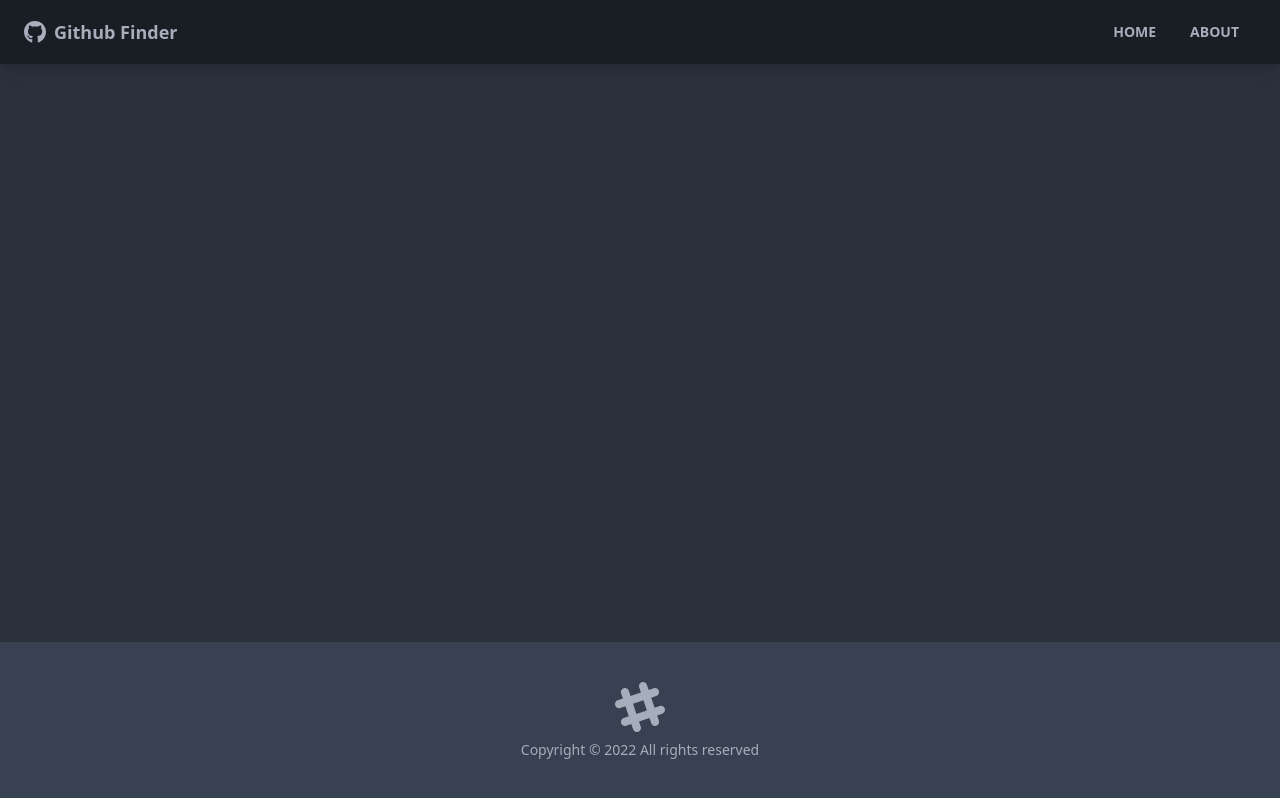
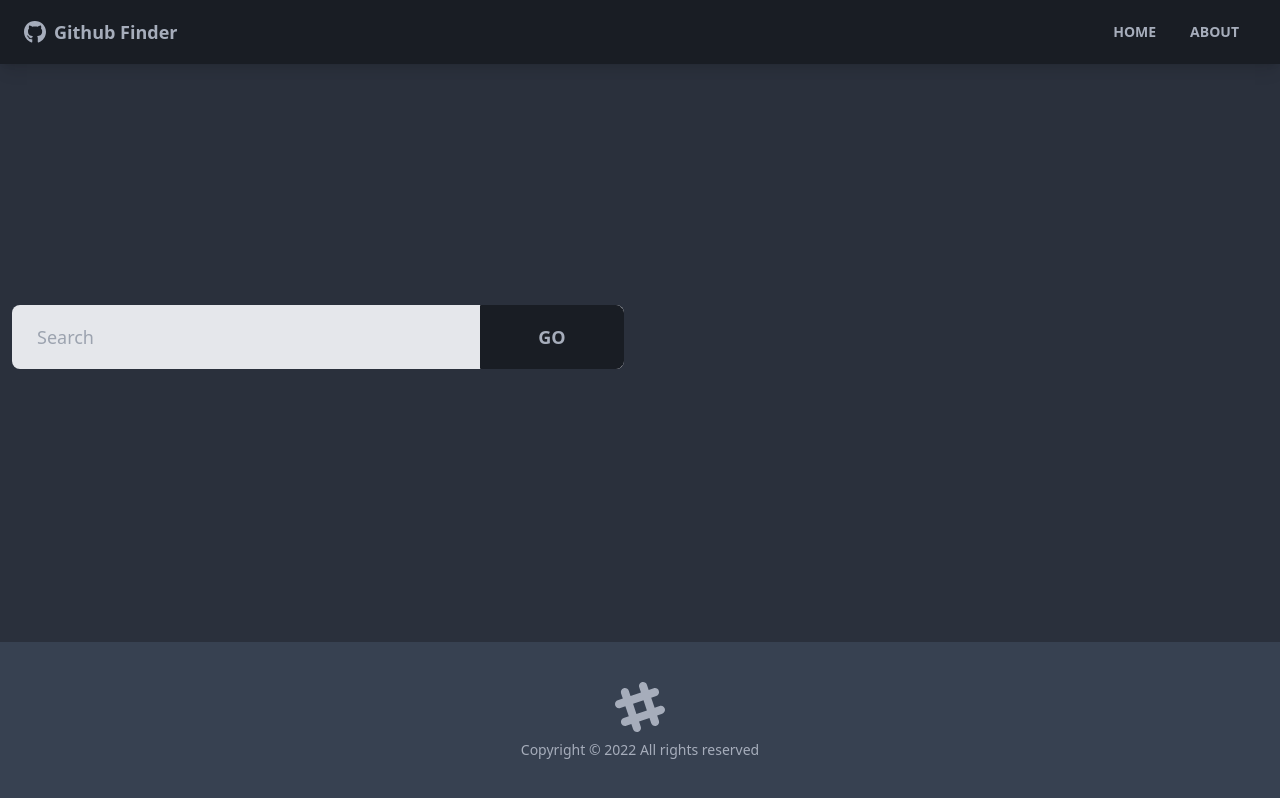
Before and after one commit to PSzkliniarz/React---GitHub-finder, a React (Create React App) app: page / in a window 1280 px wide. Built offline with nearby package versions, Linux system fonts and the light colour scheme; the HTML template or start-up script is replaced by a standard one.

Commit message:
Added users search

```diff
--- a/src/components/users/UserResults.jsx
+++ b/src/components/users/UserResults.jsx
@@ -4,7 +4,7 @@
 import GithubContext from '../../context/github/GithubContext'
 
 function UserResults(){
-    const {users, loading, fetchUsers} = useContext(GithubContext)
+    const {users, loading } = useContext(GithubContext)
 
     if (!loading) {
         return (
--- /dev/null
+++ b/src/components/users/UserSearch.jsx
@@ -0,0 +1,61 @@
+import {useState, useContext} from 'react'
+import GithubContext from '../../context/github/GithubContext'
+
+function UserSearch() {
+    const [text, setText] = useState('')
+
+    const {users, searchUsers} = useContext(GithubContext)
+
+    const handleChange = (e) => setText(e.target.value)
+
+    const handleSubmit = (e) => {
+        e.preventDefault()
+
+        if (text === ''){
+            alert('Please enter something')
+        } else {
+            searchUsers(text)
+            setText('')
+        }
+    }
+
+  return (
+    <div
+    className='grid grid-cols-1 xl:grid-cols-2 lg:grid-cols-2 md:grid-cols-2 mb-8 gap-8'
+    >
+        <div>
+            <form onSubmit={handleSubmit}>
+                <div className='form-control'>
+                    <div className='relative'>
+                        <input
+                            type='text'
+                            className='w-full pr-40 bg-gray-200 input input-lg text-black'
+                            placeholder='Search'
+                            value={text}
+                            onChange={handleChange}
+                        />
+                        <button
+                            type='submit'
+                            className='absolute top-0 right-0 rounded-l-none w-36 btn btn-lg'
+                        >
+                            Go
+                        </button>
+                    </div>
+                </div>
+            </form>
+        </div>
+
+        { users.length > 0 && (
+            <div>
+                <button className='btn btn-ghost btn-lg'>
+                    Clear
+                </button>
+            </div>
+        )}
+
+
+    </div>
+  )
+}
+
+export default UserSearch
--- a/src/context/github/GithubContext.jsx
+++ b/src/context/github/GithubContext.jsx
@@ -15,21 +15,25 @@
 
     const [state, dispatch] = useReducer(githubReducer, initialState)
 
-    // Get initial users (testing purposes)
-    const fetchUsers = async () => {
+
+    const searchUsers = async (text) => {
         setLoading()
 
-        const response = await fetch(`${GITHUB_URL}/users`, {
+    const params = new URLSearchParams({
+        q: text
+    })
+
+        const response = await fetch(`${GITHUB_URL}/search/users?${params}`, {
             headers: {
                 Authorization: `${GITHUB_TOKEN}`,
             }
         })
 
-        const data = await response.json()
+        const {items} = await response.json()
 
         dispatch({
             type: 'GET_USERS',
-            payload: data,
+            payload: items,
         })
     }
 
@@ -41,7 +45,7 @@
     value={{
         users: state.users,
         loading: state.loading,
-        fetchUsers
+        searchUsers
     }}
     >
         {children}
--- a/src/pages/Home.jsx
+++ b/src/pages/Home.jsx
@@ -1,8 +1,10 @@
 import UserResults from "../components/users/UserResults"
+import UserSearch from "../components/users/UserSearch"
 
 function Home() {
   return (
     <>
+      <UserSearch />
       <UserResults />
     </>
   )
```
